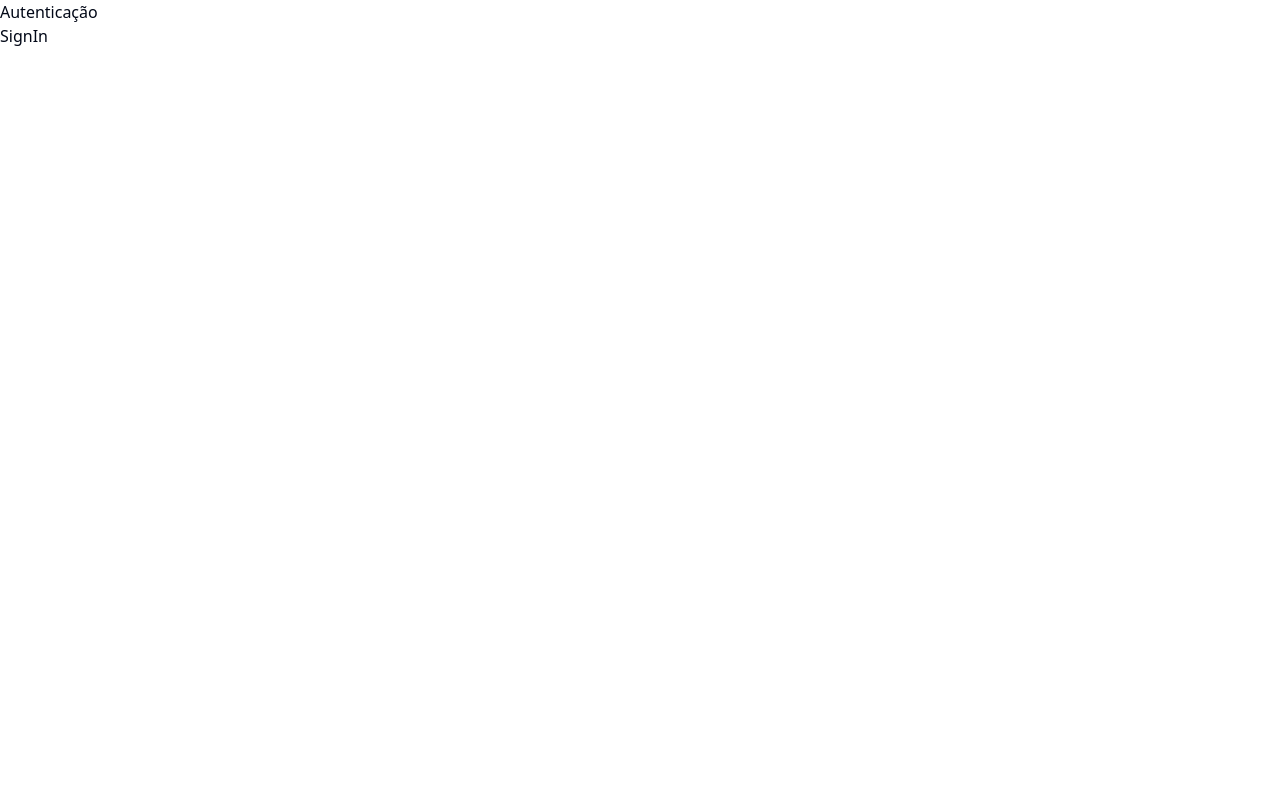
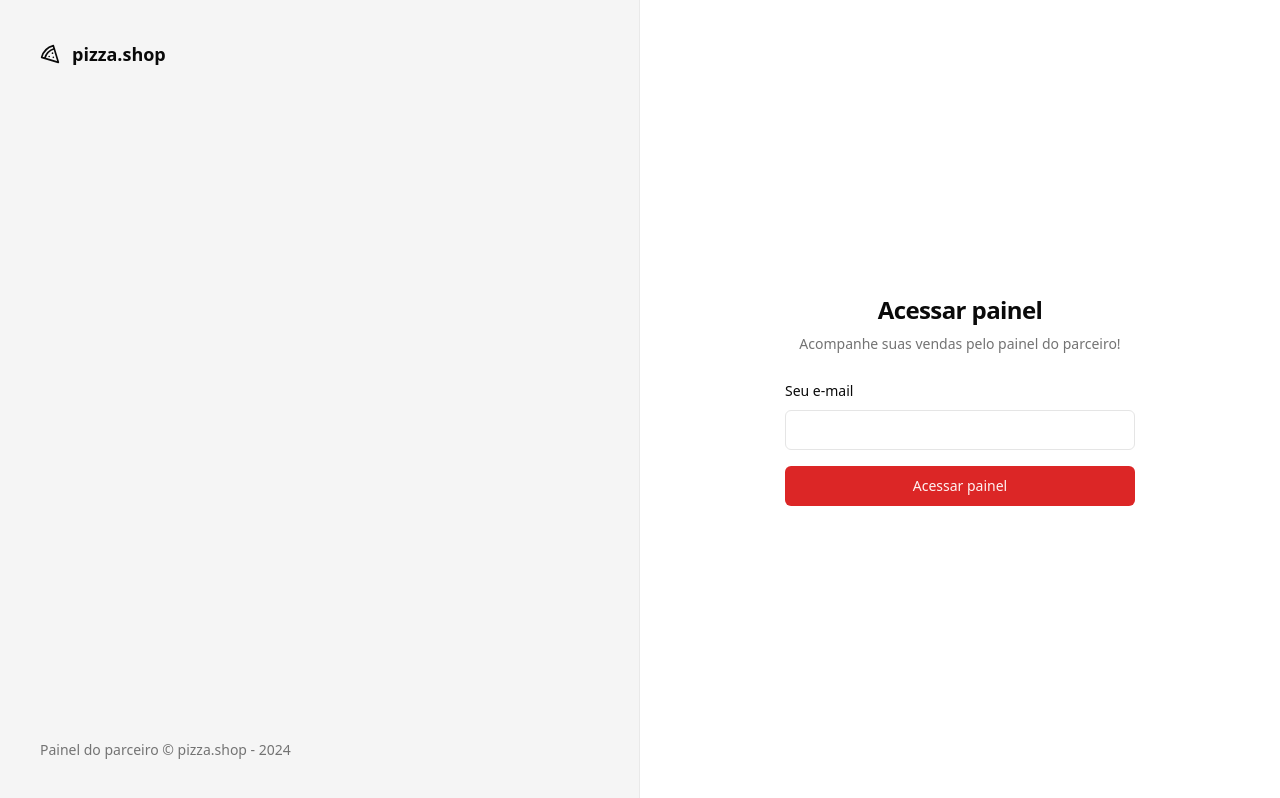
Before and after one commit to GustaGomes/admLojinha-web, a React (Vite) app: page /sign-in in a window 1280 px wide. Built offline with nearby package versions, Linux system fonts and the light colour scheme.

Commit message:
add layout login page

```diff
--- a/package.json
+++ b/package.json
@@ -10,6 +10,7 @@
     "preview": "vite preview"
   },
   "dependencies": {
+    "@radix-ui/react-label": "^2.0.2",
     "@radix-ui/react-slot": "^1.0.2",
     "class-variance-authority": "^0.7.0",
     "clsx": "^2.1.0",
--- /dev/null
+++ b/src/components/ui/input.tsx
@@ -0,0 +1,25 @@
+import * as React from 'react'
+
+import { cn } from '@/lib/utils'
+
+export interface InputProps
+  extends React.InputHTMLAttributes<HTMLInputElement> {}
+
+const Input = React.forwardRef<HTMLInputElement, InputProps>(
+  ({ className, type, ...props }, ref) => {
+    return (
+      <input
+        type={type}
+        className={cn(
+          'flex h-10 w-full rounded-md border border-input bg-background px-3 py-2 text-sm ring-offset-background file:border-0 file:bg-transparent file:text-sm file:font-medium placeholder:text-muted-foreground focus-visible:outline-none focus-visible:ring-2 focus-visible:ring-ring focus-visible:ring-offset-2 disabled:cursor-not-allowed disabled:opacity-50',
+          className,
+        )}
+        ref={ref}
+        {...props}
+      />
+    )
+  },
+)
+Input.displayName = 'Input'
+
+export { Input }
--- /dev/null
+++ b/src/components/ui/label.tsx
@@ -0,0 +1,24 @@
+import * as LabelPrimitive from '@radix-ui/react-label'
+import { cva, type VariantProps } from 'class-variance-authority'
+import * as React from 'react'
+
+import { cn } from '@/lib/utils'
+
+const labelVariants = cva(
+  'text-sm font-medium leading-none peer-disabled:cursor-not-allowed peer-disabled:opacity-70',
+)
+
+const Label = React.forwardRef<
+  React.ElementRef<typeof LabelPrimitive.Root>,
+  React.ComponentPropsWithoutRef<typeof LabelPrimitive.Root> &
+    VariantProps<typeof labelVariants>
+>(({ className, ...props }, ref) => (
+  <LabelPrimitive.Root
+    ref={ref}
+    className={cn(labelVariants(), className)}
+    {...props}
+  />
+))
+Label.displayName = LabelPrimitive.Root.displayName
+
+export { Label }
--- a/src/global.css
+++ b/src/global.css
@@ -2,69 +2,54 @@
   @tailwind components;
   @tailwind utilities;
 
+
 @layer base {
   :root {
     --background: 0 0% 100%;
-      --foreground: 222.2 84% 4.9%;
-
+    --foreground: 0 0% 3.9%;
     --card: 0 0% 100%;
-      --card-foreground: 222.2 84% 4.9%;
-
+    --card-foreground: 0 0% 3.9%;
     --popover: 0 0% 100%;
-      --popover-foreground: 222.2 84% 4.9%;
-
-      --primary: 222.2 47.4% 11.2%;
-      --primary-foreground: 210 40% 98%;
-
-      --secondary: 210 40% 96.1%;
-      --secondary-foreground: 222.2 47.4% 11.2%;
-
-      --muted: 210 40% 96.1%;
-      --muted-foreground: 215.4 16.3% 46.9%;
-
-      --accent: 210 40% 96.1%;
-      --accent-foreground: 222.2 47.4% 11.2%;
-
+    --popover-foreground: 0 0% 3.9%;
+    --primary: 0 72.2% 50.6%;
+    --primary-foreground: 0 85.7% 97.3%;
+    --secondary: 0 0% 96.1%;
+    --secondary-foreground: 0 0% 9%;
+    --muted: 0 0% 96.1%;
+    --muted-foreground: 0 0% 45.1%;
+    --accent: 0 0% 96.1%;
+    --accent-foreground: 0 0% 9%;
     --destructive: 0 84.2% 60.2%;
-      --destructive-foreground: 210 40% 98%;
-
-      --border: 214.3 31.8% 91.4%;
-      --input: 214.3 31.8% 91.4%;
-      --ring: 222.2 84% 4.9%;
-
+    --destructive-foreground: 0 0% 98%;
+    --border: 0 0% 89.8%;
+    --input: 0 0% 89.8%;
+    --ring: 0 72.2% 50.6%;
     --radius: 0.5rem;
   }
 
   .dark {
-      --background: 222.2 84% 4.9%;
-      --foreground: 210 40% 98%;
-
-      --card: 222.2 84% 4.9%;
-      --card-foreground: 210 40% 98%;
-
-      --popover: 222.2 84% 4.9%;
-      --popover-foreground: 210 40% 98%;
-
-      --primary: 210 40% 98%;
-      --primary-foreground: 222.2 47.4% 11.2%;
-
-      --secondary: 217.2 32.6% 17.5%;
-      --secondary-foreground: 210 40% 98%;
-
-      --muted: 217.2 32.6% 17.5%;
-      --muted-foreground: 215 20.2% 65.1%;
-
-      --accent: 217.2 32.6% 17.5%;
-      --accent-foreground: 210 40% 98%;
-
+    --background: 0 0% 3.9%;
+    --foreground: 0 0% 98%;
+    --card: 0 0% 3.9%;
+    --card-foreground: 0 0% 98%;
+    --popover: 0 0% 3.9%;
+    --popover-foreground: 0 0% 98%;
+    --primary: 0 72.2% 50.6%;
+    --primary-foreground: 0 85.7% 97.3%;
+    --secondary: 0 0% 14.9%;
+    --secondary-foreground: 0 0% 98%;
+    --muted: 0 0% 14.9%;
+    --muted-foreground: 0 0% 63.9%;
+    --accent: 0 0% 14.9%;
+    --accent-foreground: 0 0% 98%;
     --destructive: 0 62.8% 30.6%;
-      --destructive-foreground: 210 40% 98%;
-
-      --border: 217.2 32.6% 17.5%;
-      --input: 217.2 32.6% 17.5%;
-      --ring: 212.7 26.8% 83.9%;
+    --destructive-foreground: 0 0% 98%;
+    --border: 0 0% 14.9%;
+    --input: 0 0% 14.9%;
+    --ring: 0 72.2% 50.6%;
   }
 }
+
 
   @layer base {
     * {
--- a/src/pages/_layouts/auth.tsx
+++ b/src/pages/_layouts/auth.tsx
@@ -1,11 +1,21 @@
+import { Pizza } from 'lucide-react'
 import { Outlet } from 'react-router-dom'
 
 export function AuthLayout() {
   return (
-    <div>
-      <h1>Autenticação</h1>
+    <div className="grid min-h-screen grid-cols-2">
+      <div className="flex h-full flex-col justify-between border-r border-foreground/5 bg-muted p-10 text-muted-foreground">
+        <div className="flex items-center gap-3 text-lg text-foreground">
+          <Pizza className="h-5 w-5" />
+          <span className="font-semibold">pizza.shop</span>
+        </div>
 
-      <div>
+        <footer className="text-sm">
+          Painel do parceiro &copy; pizza.shop - {new Date().getFullYear()}
+        </footer>
+      </div>
+
+      <div className="flex flex-col items-center justify-center">
         <Outlet />
       </div>
     </div>
--- a/src/pages/auth/sign-in.tsx
+++ b/src/pages/auth/sign-in.tsx
@@ -1,10 +1,36 @@
 import { Helmet } from 'react-helmet-async'
+
+import { Button } from '@/components/ui/button'
+import { Input } from '@/components/ui/input'
+import { Label } from '@/components/ui/label'
 
 export function SignIn() {
   return (
     <>
       <Helmet title="Login" />
-      <h1>SignIn</h1>
+      <div className="p-8">
+        <div className="flex w-[350px] flex-col justify-center gap-6">
+          <div className="flex flex-col gap-2 text-center">
+            <h1 className="text-2xl font-semibold tracking-tight">
+              Acessar painel
+            </h1>
+            <p className="text-sm text-muted-foreground">
+              Acompanhe suas vendas pelo painel do parceiro!
+            </p>
+          </div>
+
+          <form className="space-y-4">
+            <div className="space-y-2">
+              <Label htmlFor="email">Seu e-mail</Label>
+              <Input id="email" type="email" />
+            </div>
+
+            <Button className="w-full" type="submit">
+              Acessar painel
+            </Button>
+          </form>
+        </div>
+      </div>
     </>
   )
 }
```
Also changed, not shown: src/components/ui/button.tsx (+21 -21 lines), tailwind.config.js (+35 -35 lines), vite.config.ts (+4 -3 lines), 1 other file (tests, documents, lock files or other folders). Lines whose indentation alone changed are shown as unchanged.
